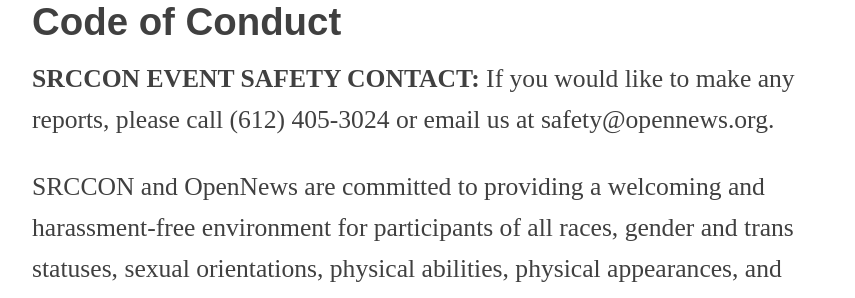
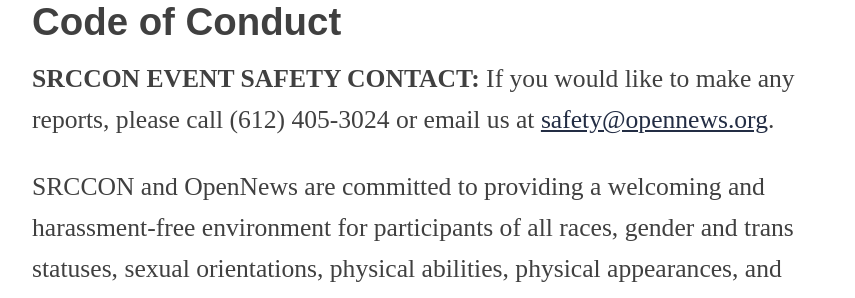
Before and after one commit to OpenNews/srccon-2024, a Jekyll site: the page built from conduct.md, in a window 1280 px wide and 900 px high, scrolled down 471 px. Shown: the part 196-494 px from the top of the window, without its empty margins (208-1063 px from the left). Built offline with Jekyll 4.4.1, drawn with Linux system fonts in a browser that asks for light colours; some web fonts are replaced; part of the change alters nothing that is shown.

```diff
--- a/conduct.md
+++ b/conduct.md
@@ -6,7 +6,7 @@ title: Our code of conduct
 
 ## Code of Conduct
 
-**SRCCON EVENT SAFETY CONTACT:** If you would like to make any reports, please call (612) 405-3024 or email us at safety@opennews.org.
+**SRCCON EVENT SAFETY CONTACT:** If you would like to make any reports, please call (612) 405-3024 or email us at [safety@opennews.org](mailto:safety@opennews.org).
 
 SRCCON and OpenNews are committed to providing a welcoming and harassment-free environment for participants of all races, gender and trans statuses, sexual orientations, physical abilities, physical appearances, and beliefs. We&rsquo;ve written this code of conduct not because we expect bad behavior from our community&mdash;which, in our experience, is overwhelmingly kind and civil&mdash;but because we believe a clear code of conduct is one necessary part of building a respectful community space.
 
```
